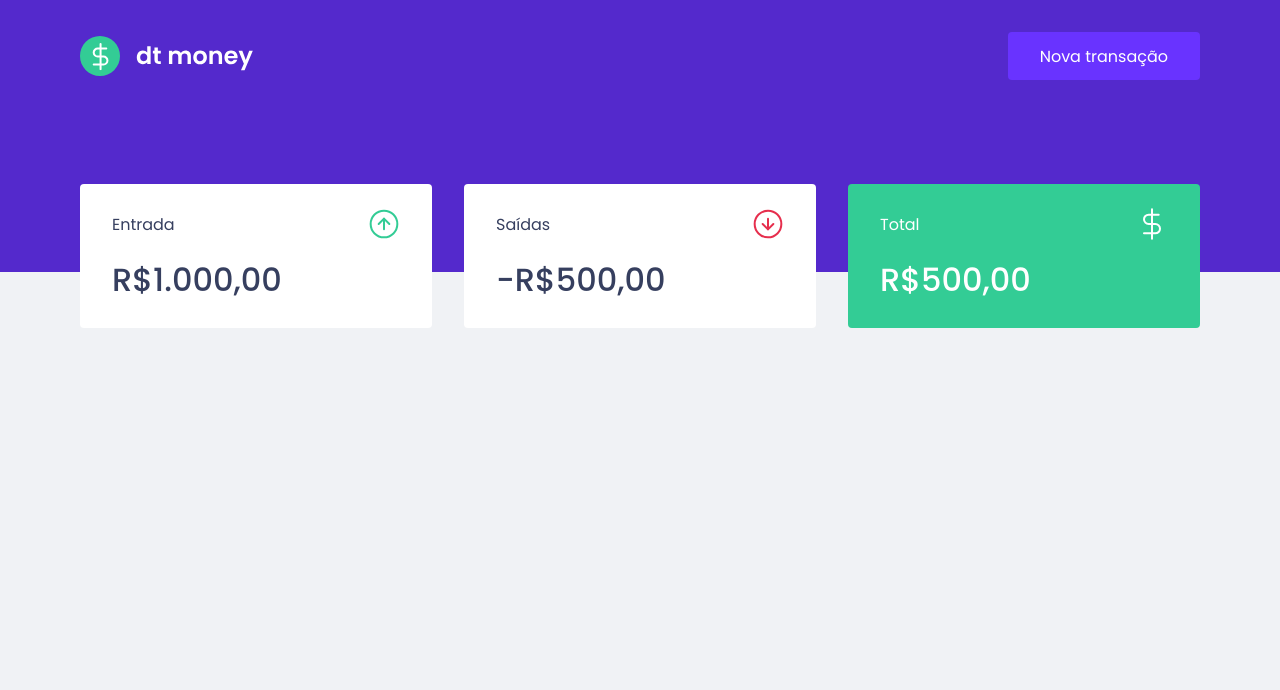
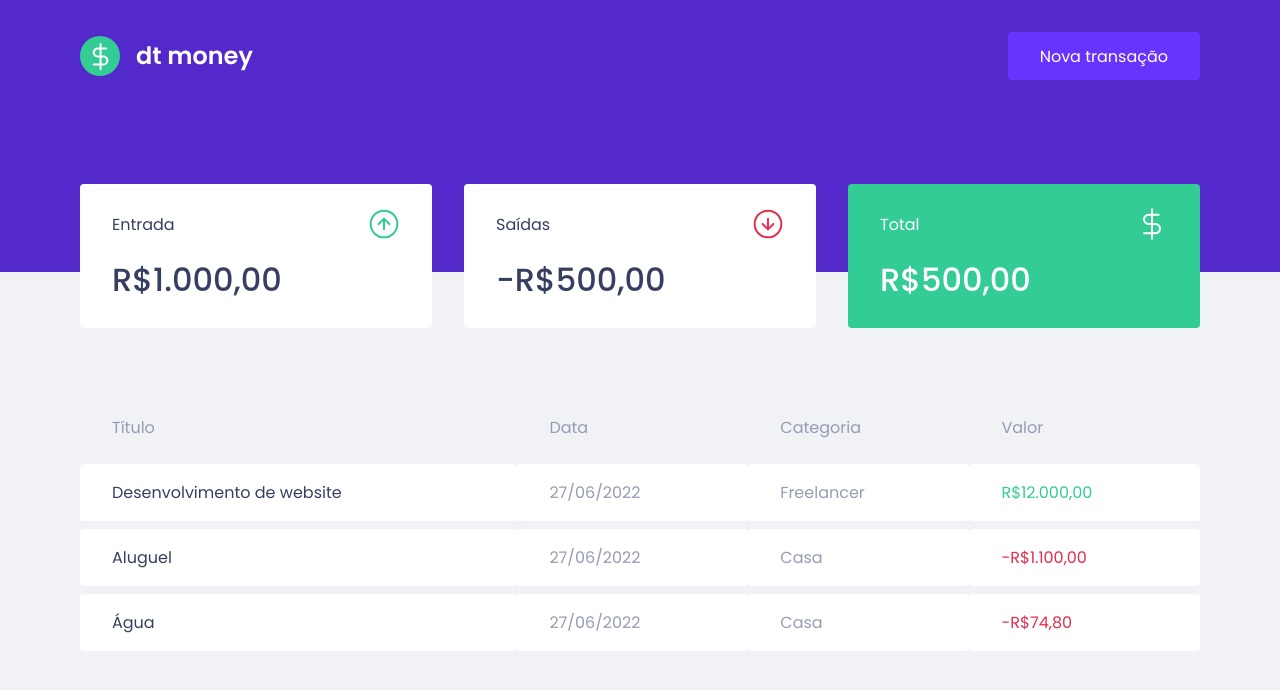
Before and after one commit to lucashccosta/dtmoney-reactjs, a React (Create React App) app: page / in a window 1280 px wide. Shown: the top 690 px of the page. Built offline with nearby package versions, Linux system fonts and the light colour scheme.

Commit message:
feat: adicionado componente de tabela de transacoes

```diff
--- a/src/components/Dashboard/index.tsx
+++ b/src/components/Dashboard/index.tsx
@@ -1,10 +1,12 @@
 import { Summary } from "../Summary";
+import { TransactionTable } from "../TransactionTable";
 import { Container } from "./styles";
 
 export function Dashboard() {
     return (
         <Container>
             <Summary />
+            <TransactionTable />
         </Container>
     );
 }
--- /dev/null
+++ b/src/components/TransactionTable/index.tsx
@@ -0,0 +1,38 @@
+import { Container } from "./styles";
+
+export function TransactionTable() {
+    return (
+        <Container>
+            <table>
+                <thead>
+                    <tr>
+                        <th>Título</th>
+                        <th>Data</th>
+                        <th>Categoria</th>
+                        <th>Valor</th>
+                    </tr>
+                </thead>
+                <tbody>
+                    <tr>
+                        <td>Desenvolvimento de website</td>
+                        <td>27/06/2022</td>
+                        <td>Freelancer</td>
+                        <td className="deposit">R$12.000,00</td>
+                    </tr>
+                    <tr>
+                        <td>Aluguel</td>
+                        <td>27/06/2022</td>
+                        <td>Casa</td>
+                        <td className="withdraw">-R$1.100,00</td>
+                    </tr>
+                    <tr>
+                        <td>Água</td>
+                        <td>27/06/2022</td>
+                        <td>Casa</td>
+                        <td className="withdraw">-R$74,80</td>
+                    </tr>
+                </tbody>
+            </table>
+        </Container>
+    );
+}
--- /dev/null
+++ b/src/components/TransactionTable/styles.ts
@@ -0,0 +1,38 @@
+import styled from "styled-components";
+
+export const Container = styled.div`
+    margin-top: 4rem;
+
+    table {
+        width: 100%;
+        border-spacing: 0 0.5rem;
+
+        th {
+            color: var(--text-body);
+            font-weight: 400;
+            padding: 1rem 2rem;
+            text-align: left;
+            line-height: 1.5rem;
+        }
+
+        td {
+            padding: 1rem 2rem;
+            border: 0;
+            background: var(--shape);
+            color: var(--text-body);
+            border-radius: 0.25rem;
+
+            &:first-child {
+                color: var(--text-title);
+            }
+
+            &.deposit {
+                color: var(--green);
+            }
+
+            &.withdraw {
+                color: var(--red);
+            }
+        }
+    }
+`;
```
